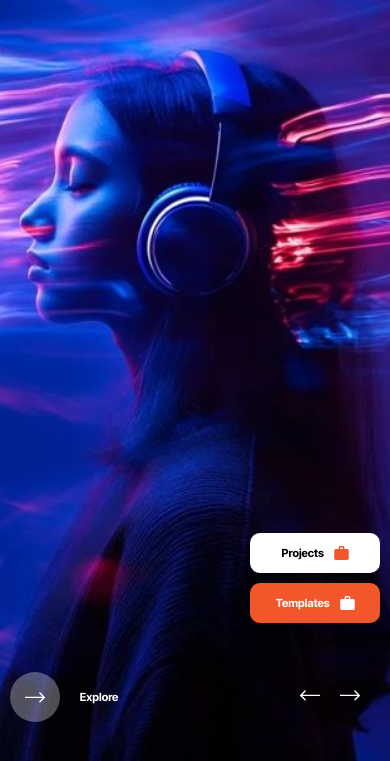
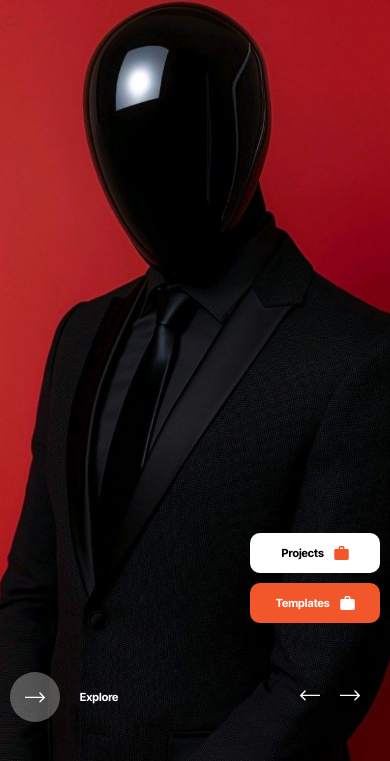
Before and after one commit to Bachez-dev/Brace-finale, a plain HTML site: page index.html in a window 390 px wide. Shown: the part 83-844 px from the top of the page. Drawn offline with Linux system fonts and the light colour scheme.

Commit message:
last changes

```diff
--- a/responsive.css
+++ b/responsive.css
@@ -5,7 +5,7 @@
   .navigation-Hero-container {
     width: 100%;
     height: 100vh;
-    background: url(./images/↑↑\ HD\ version\ on\ website_\ A\ young\ woman\ with\ long….jpg);
+    background: url(./images/6a2fbc07-323a-494b-b8f1-e4c737f6a7b1.jpg);
     background-position: center;
     background-size: cover;
     background-repeat: no-repeat;
```
